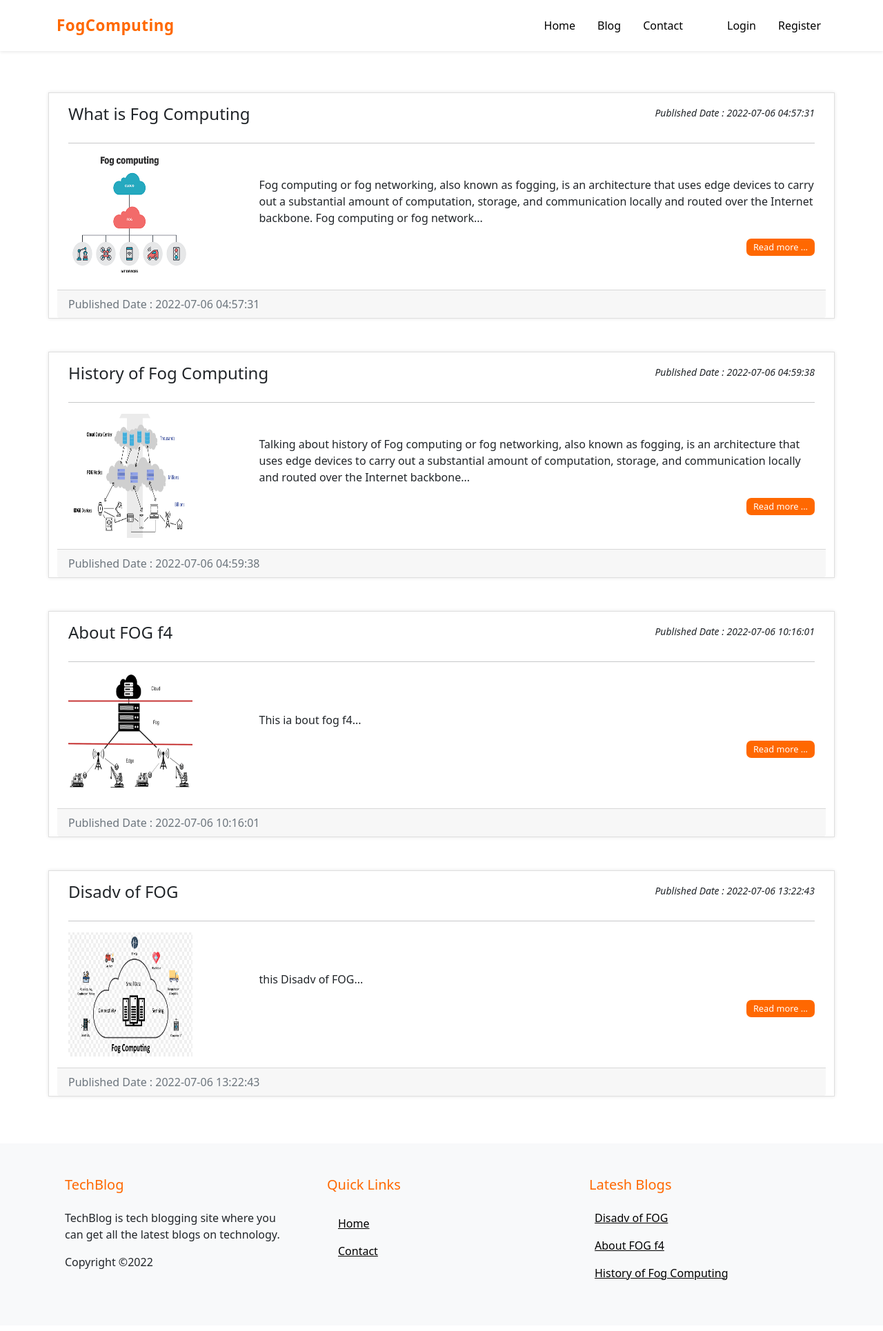
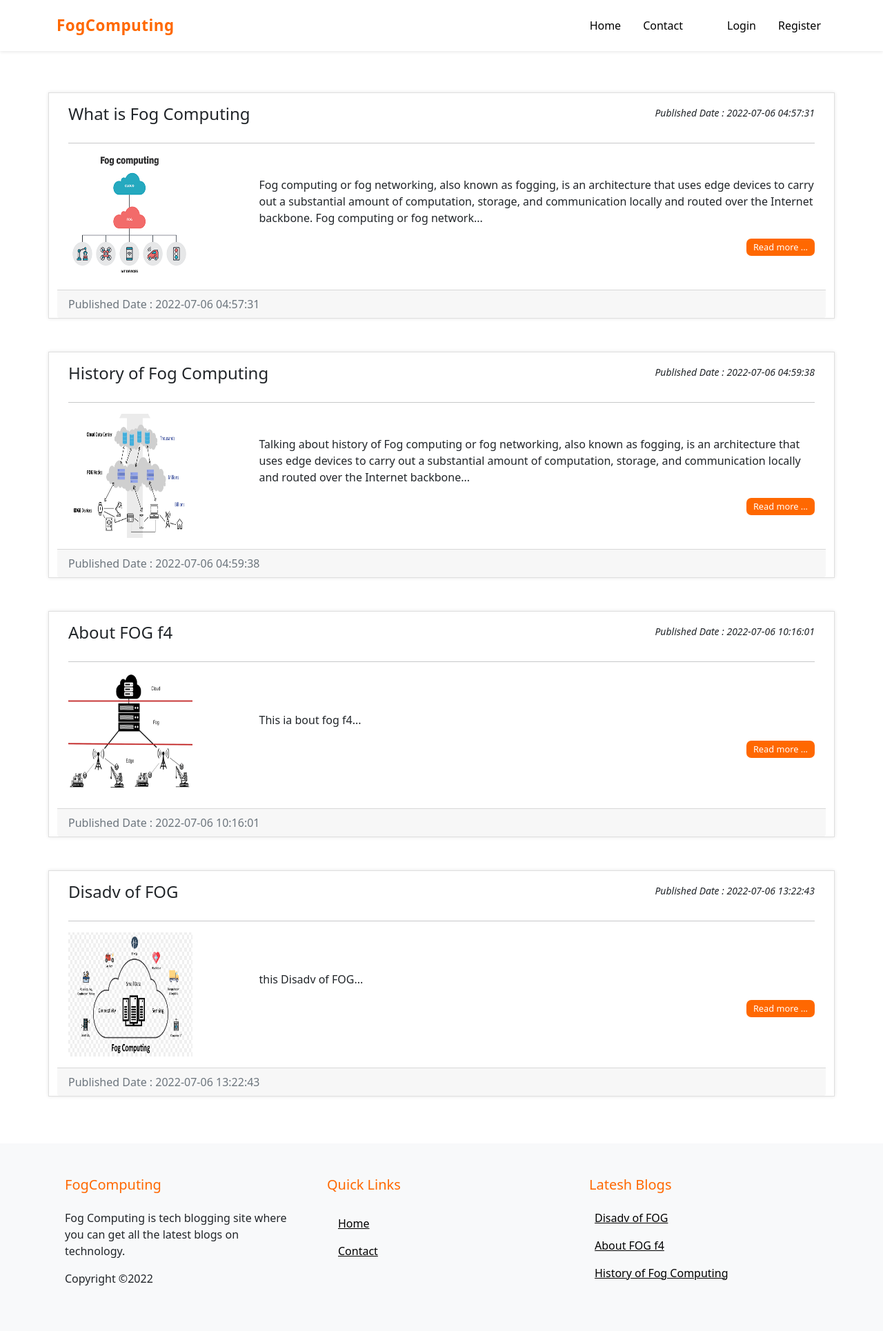
Before and after one commit to sujannepal/phpMysqlBlog, a PHP site: page / in a window 1280 px wide. Shown: the whole page at 69% size. Before the commit the page ends 1856 px from the top, so only its background shows below. Run offline with PHP 8.4, Linux system fonts and the light colour scheme; data comes from the database, SQL or seed files in the repository.

Commit message:
minor design fixes

```diff
--- a/includes/footer.php
+++ b/includes/footer.php
@@ -7,8 +7,8 @@
         <div class="container">
             <div class="row">
                 <div class="col-md-4 p-4">
-                    <h5 class="mb-4 footer-header">TechBlog</h5>
-                    <p>TechBlog is tech blogging site where you can get all the latest blogs on technology.</p>
+                    <h5 class="mb-4 footer-header">FogComputing</h5>
+                    <p>Fog Computing is tech blogging site where you can get all the latest blogs on technology.</p>
                     <p>Copyright &copy;2022</p>
                 </div>
                 <div class="col-md-4 p-4">
@@ -18,7 +18,7 @@
                             <a href="index.php" class="nav-link mb-0" style="text-decoration: underline;">Home</a>
                         </li>
                         <li class="nav-item">
-                            <a href="register.php" class="nav-link mb-0" style="text-decoration: underline;">Contact</a>
+                            <a href="contact.php" class="nav-link mb-0" style="text-decoration: underline;">Contact</a>
                         </li>
                     </ul>
                 </div>
--- a/includes/header.php
+++ b/includes/header.php
@@ -8,7 +8,7 @@
     <meta charset="UTF-8">
     <meta http-equiv="X-UA-Compatible" content="IE=edge">
     <meta name="viewport" content="width=device-width, initial-scale=1.0">
-    <title>Document</title>
+    <title>FogComputing</title>
     <link rel="stylesheet" href="css/bootstrap.min.css">
     <link rel="stylesheet" href="css/style.css?time=<?php echo time(); ?>">
     <link rel="stylesheet" href="css/header.css?time=<?php echo time(); ?>">
@@ -37,9 +37,9 @@
                                 <a class="nav-link active" aria-current="page" href="index.php"><i
                                         class="bi bi-house-fill me-2"></i>Home</a>
                             </li>
-                            <li class="nav-item rounded">
+                            <!-- <li class="nav-item rounded">
                                 <a class="nav-link" href="#"><i class="bi bi-people-fill me-2"></i>Blog</a>
-                            </li>
+                            </li> -->
                             <li class="nav-item rounded">
                                 <a class="nav-link" href="contact.php"><i class="bi bi-telephone-fill me-2"></i>Contact</a>
                             </li>
@@ -58,7 +58,18 @@
 
                             <?php
 
+                            if(isset($_SESSION["userRole"])){
+                                if($_SESSION["userRole"] == "admin"){
+                                    echo '
 
+                                    <li class="nav-item rounded">
+                                        <a class="nav-link" href="admin/index.php "><i class="bi bi-telephone-fill me-2"></i>Dashboard</a>
+                                    </li>
+
+                                    ';
+                                }
+
+                            }
 
                             if(isset($_SESSION["username"])){
                                 echo '
@@ -82,18 +93,7 @@
                                 ';
                             }
 
-                            if(isset($_SESSION["userrole"])){
-                                if($_SESSION["userrole"] == "admin"){
-                                    echo '
 
-                                    <li class="nav-item rounded">
-                                        <a class="nav-link" href="admin/index.php "><i class="bi bi-telephone-fill me-2"></i>Dashboard</a>
-                                    </li>
-
-                                    ';
-                                }
-
-                            }
 
                             ?>
 
```
Also changed, not shown: admin/admin-includes/header-ad.php (+7 -5 lines).
